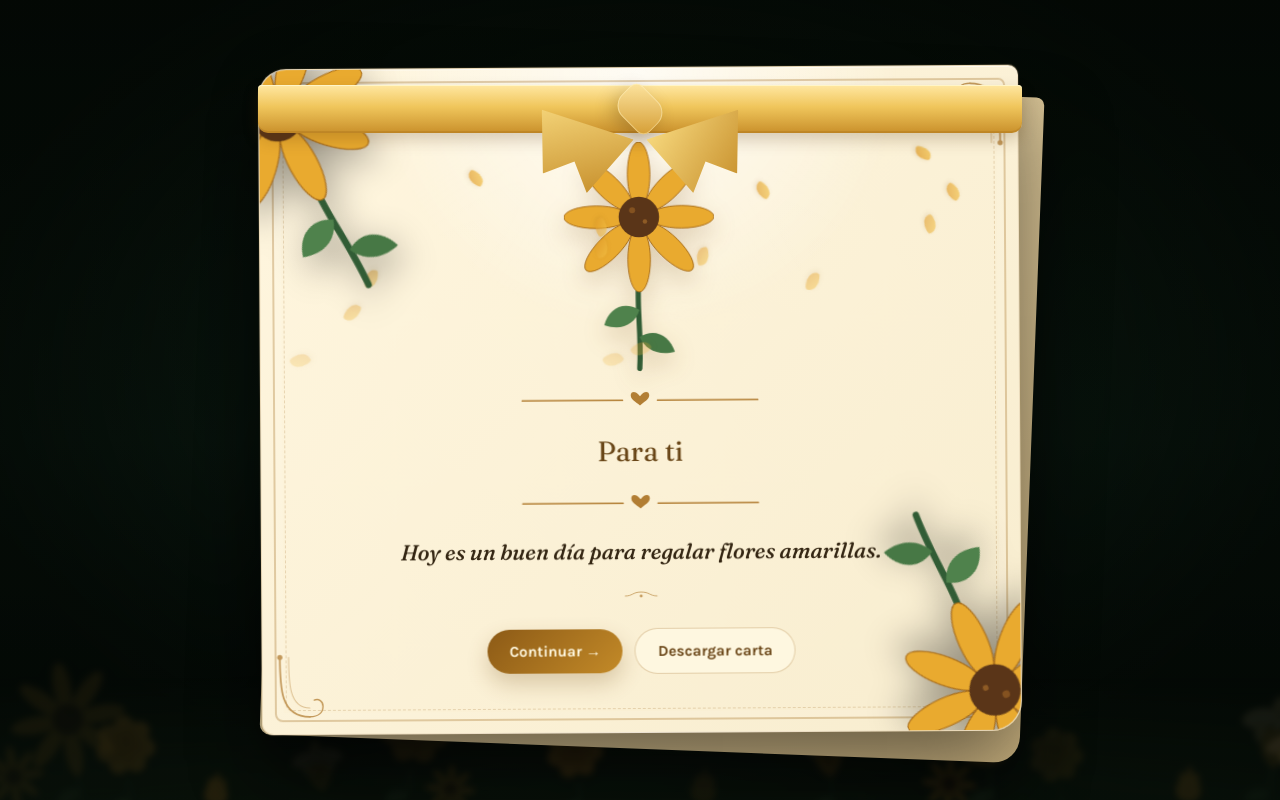
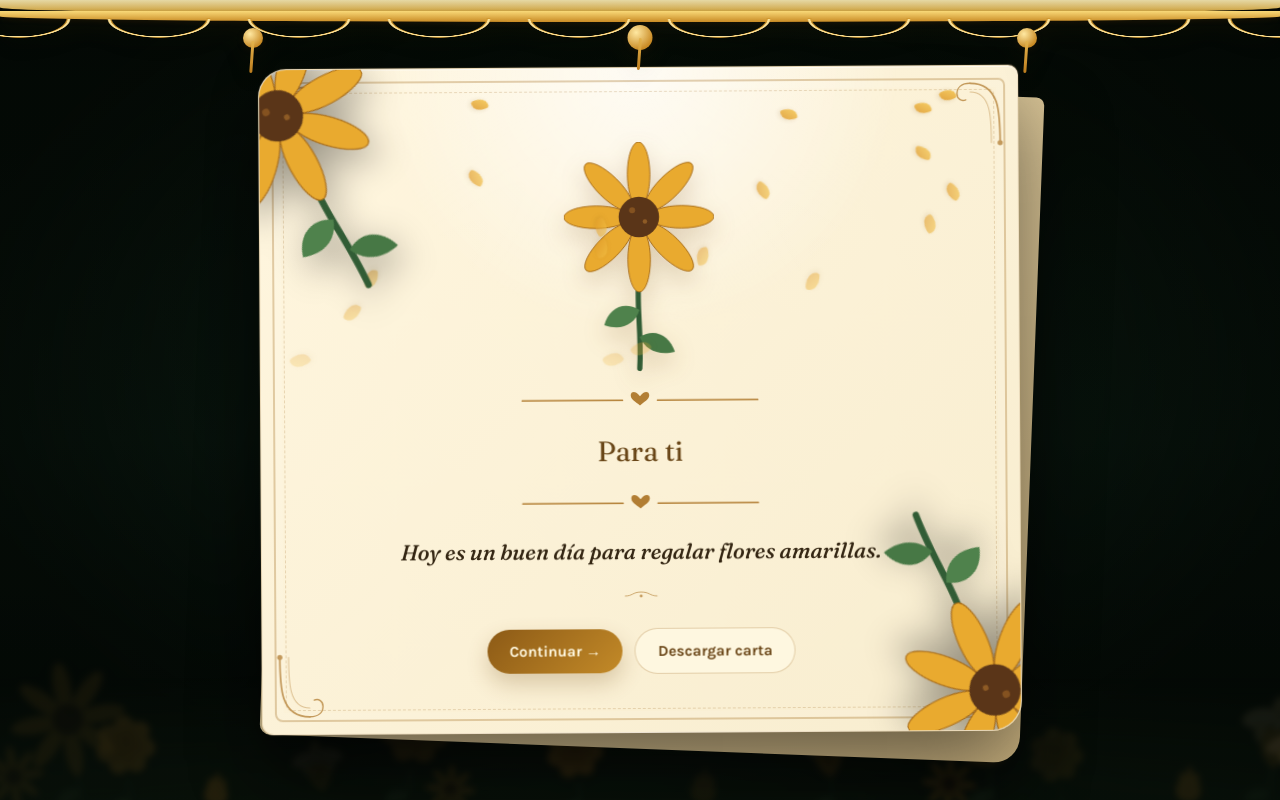
Before and after one commit to cr4i5/YellowFlowers, a plain HTML site: page tarjeta.html in a window 1280 px wide. Drawn offline with Linux system fonts and the light colour scheme.

Commit message:
Add files via upload

```diff
--- a/styles.css
+++ b/styles.css
@@ -331,62 +331,72 @@ footer a:hover{ text-decoration: underline; }
 }
 .card-stack::after{ content: none; }
 
-/* Listón de regalo: banda ancha sobre el borde superior, nudo y colas */
-.card-ribbon{
+/* Cintillos decorativos de la página: sustituyen el listón de la tarjeta */
+.page-ribbon{
   position:absolute;
-  top: 18px;
-  left: -2px;
-  right: -2px;
-  height: 92px;
-  z-index: 8;
+  top:0; left:0; right:0;
+  height:82px;
+  z-index:8;
   pointer-events:none;
+  overflow:hidden;
+  filter: drop-shadow(0 7px 10px rgba(62,39,8,.14));
 }
-.ribbon-band{
+.page-ribbon-line{
   position:absolute;
-  top: 0;
-  left: 0;
-  right: 0;
-  height: 48px;
+  left:0; right:0;
+  border-radius:0 0 50% 50%;
+}
+.page-ribbon-line-back{
+  top:0;
+  height:15px;
+  background:linear-gradient(180deg,#fff0b7 0%,#e7b94f 72%,#b8781e 100%);
+  opacity:.9;
+}
+.page-ribbon-line-main{
+  top:11px;
+  height:11px;
+  background:linear-gradient(180deg,#f9d978,#c98b25);
+  box-shadow:0 2px 5px rgba(68,40,8,.22);
+}
+.page-ribbon-scallops{
+  position:absolute;
+  top:18px; left:-4%;
+  width:108%;
+  height:42px;
   background:
-    linear-gradient(180deg,
-      #ffe7a1 0%,
-      #f0c65c 45%,
-      #c9902b 100%);
-  box-shadow:
-    inset 0 1px 0 rgba(255,249,210,.8),
-    inset 0 -2px 0 rgba(145,91,16,.22),
-    0 7px 16px rgba(77,45,9,.22);
-  border-radius: 4px 4px 10px 10px;
+    radial-gradient(70px 27px at 50% 0%, transparent 67%, #d29a32 69% 72%, transparent 74%) 0 0 / 140px 42px repeat-x;
+  opacity:.98;
 }
-.ribbon-knot{
+.page-ribbon-scallops::after{
+  content:"";
   position:absolute;
-  top: 24px;
-  left:50%;
-  width: 46px;
-  height: 36px;
-  transform: translate(-50%,-50%) rotate(45deg);
-  border-radius: 9px 16px 9px 16px;
-  background: linear-gradient(135deg,#ffe8a5,#d39a2f);
-  box-shadow: 0 8px 18px rgba(82,49,12,.28), inset 0 0 0 1px rgba(255,246,201,.45);
+  inset:0;
+  background:
+    radial-gradient(70px 25px at 50% 0%, transparent 69%, rgba(255,232,161,.95) 70% 72%, transparent 74%) 0 2px / 140px 42px repeat-x;
+  transform:translateY(-1px);
 }
-.ribbon-tail{
+.page-ribbon-knot{
   position:absolute;
-  top: 32px;
-  width: 96px;
-  height: 68px;
-  background: linear-gradient(145deg,#f6d77c,#c48b27);
-  filter: drop-shadow(0 8px 8px rgba(77,45,9,.2));
+  top:28px;
+  width:20px; height:20px;
+  border-radius:50%;
+  background:radial-gradient(circle at 35% 30%,#ffe8a1,#c98b25 72%);
+  box-shadow:0 2px 7px rgba(65,39,8,.2);
 }
-.ribbon-tail-left{
-  left: calc(50% - 112px);
-  transform: rotate(24deg);
-  clip-path: polygon(0 15%,100% 0,78% 100%,53% 65%,28% 100%);
+.page-ribbon-knot::after{
+  content:"";
+  position:absolute;
+  left:50%; top:13px;
+  width:3px; height:32px;
+  transform:translateX(-50%) rotate(4deg);
+  transform-origin:top center;
+  background:linear-gradient(180deg,#e4b44d,#bd7d1e);
+  border-radius:999px;
 }
-.ribbon-tail-right{
-  right: calc(50% - 112px);
-  transform: rotate(-24deg);
-  clip-path: polygon(0 0,100% 15%,72% 100%,47% 65%,22% 100%);
-}
+.page-ribbon-knot-left{ left:19%; }
+.page-ribbon-knot-center{ left:50%; transform:translateX(-50%); width:25px; height:25px; top:25px; }
+.page-ribbon-knot-right{ right:19%; }
+
 
 .tarjeta-page .card{
   width: 100%;
@@ -593,12 +603,16 @@ footer a:hover{ text-decoration: underline; }
   .tarjeta-page .card-spray.tl{ top: -30px; left: -26px; }
   .tarjeta-page .card-spray.br{ bottom: -34px; right: -24px; }
   .card-stack::before{ inset: 10px -8px -10px 8px; }
-  .card-ribbon{ top:12px; height:72px; }
-  .ribbon-band{ height:38px; }
-  .ribbon-tail{ width:66px; height:48px; top:26px; }
-  .ribbon-tail-left{ left:calc(50% - 78px); }
-  .ribbon-tail-right{ right:calc(50% - 78px); }
-  .ribbon-knot{ width:34px;height:28px; top:19px; }
+  .page-ribbon{ height:64px; }
+  .page-ribbon-line-back{ height:11px; }
+  .page-ribbon-line-main{ top:8px; height:8px; }
+  .page-ribbon-scallops{ top:14px; height:34px; background-size:105px 34px; background-position:0 0; }
+  .page-ribbon-scallops::after{ background-size:105px 34px; }
+  .page-ribbon-knot{ top:23px; width:15px; height:15px; }
+  .page-ribbon-knot::after{ top:10px; height:24px; width:2px; }
+  .page-ribbon-knot-left{ left:15%; }
+  .page-ribbon-knot-center{ top:21px; width:19px; height:19px; }
+  .page-ribbon-knot-right{ right:15%; }
 }
 
 /* ---------- MOVIMIENTO REDUCIDO ---------- */
@@ -618,7 +632,7 @@ footer a:hover{ text-decoration: underline; }
   @page{ size:auto; margin:12mm; }
   body{ background:#fff !important; }
   .tarjeta-page{ min-height:auto; padding:0; background:#fff; overflow:visible; }
-  .tarjeta-page::before,.flower-meadow,.card-ribbon,.card-actions,.surprise-screen{ display:none !important; }
+  .tarjeta-page::before,.flower-meadow,.page-ribbon,.card-actions,.surprise-screen{ display:none !important; }
   .card-stack{ width:100%; }
   .card-stack::before{ box-shadow:none; }
   .tarjeta-page .card{
--- a/tarjeta.html
+++ b/tarjeta.html
@@ -111,15 +111,17 @@
 </svg>
 
 <main class="tarjeta-page">
+  <div class="page-ribbon" aria-hidden="true">
+    <span class="page-ribbon-line page-ribbon-line-back"></span>
+    <span class="page-ribbon-line page-ribbon-line-main"></span>
+    <span class="page-ribbon-scallops"></span>
+    <span class="page-ribbon-knot page-ribbon-knot-left"></span>
+    <span class="page-ribbon-knot page-ribbon-knot-center"></span>
+    <span class="page-ribbon-knot page-ribbon-knot-right"></span>
+  </div>
   <div class="flower-meadow" id="flower-meadow" aria-hidden="true"></div>
 
   <div class="card-stack">
-  <div class="card-ribbon" aria-hidden="true">
-    <span class="ribbon-band"></span>
-    <span class="ribbon-knot"></span>
-    <span class="ribbon-tail ribbon-tail-left"></span>
-    <span class="ribbon-tail ribbon-tail-right"></span>
-  </div>
   <div class="card card-pending" id="card">
     <div class="petals-layer" id="petals"></div>
 
```
